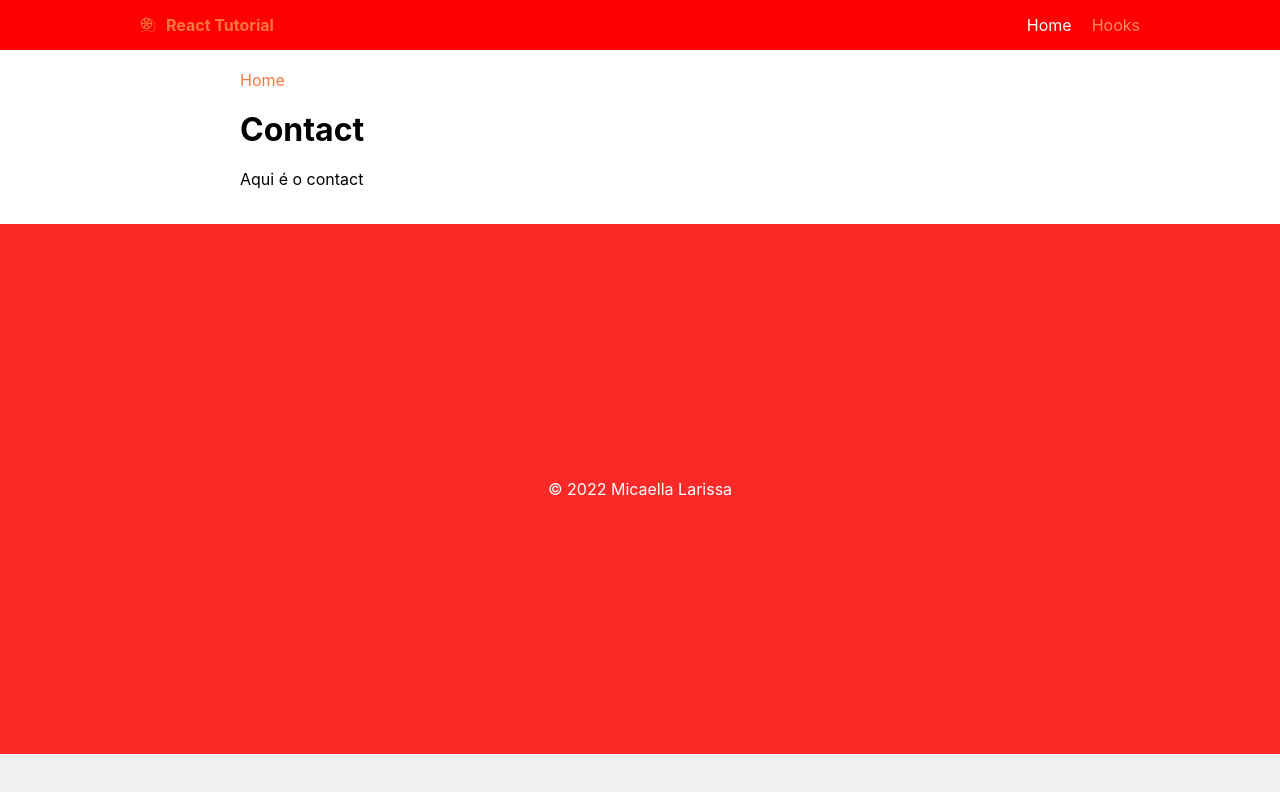
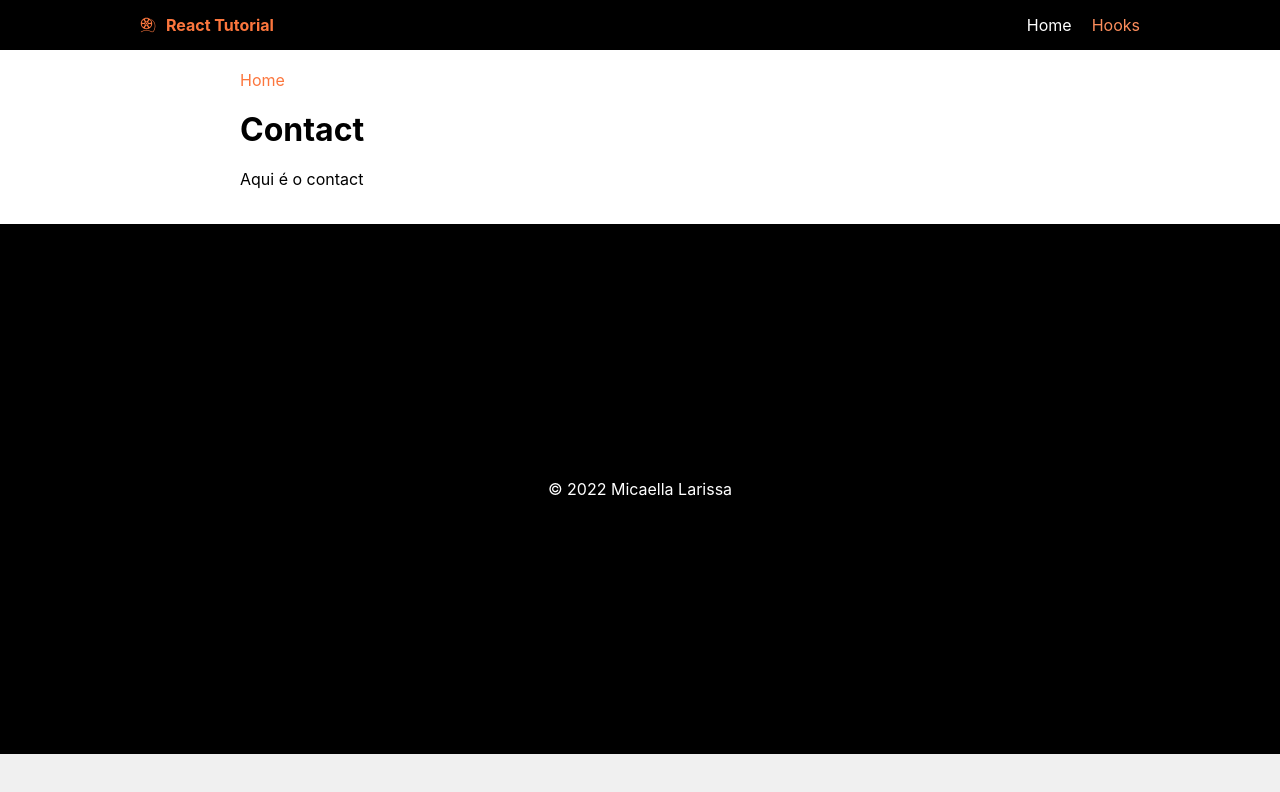
Before and after one commit to MicaLari/react-frontend-pj3, a React (Create React App) app: page /contact in a window 1280 px wide. Shown: the top 792 px of the page. Built offline with nearby package versions, Linux system fonts and the light colour scheme.

Commit message:
Mudança de cores

```diff
--- a/src/components/Footer.css
+++ b/src/components/Footer.css
@@ -1,6 +1,6 @@
 .main-footer{
     height:530px;
-    background-color: #FC2929;
+    background-color: #000000;
     color: white;
     /* text-align: center; */
     display: flex;
--- a/src/components/Header.css
+++ b/src/components/Header.css
@@ -1,5 +1,5 @@
 .Header{
-    background-color: red;
+    background-color: black;
     padding: 15px;
 }
 
```
